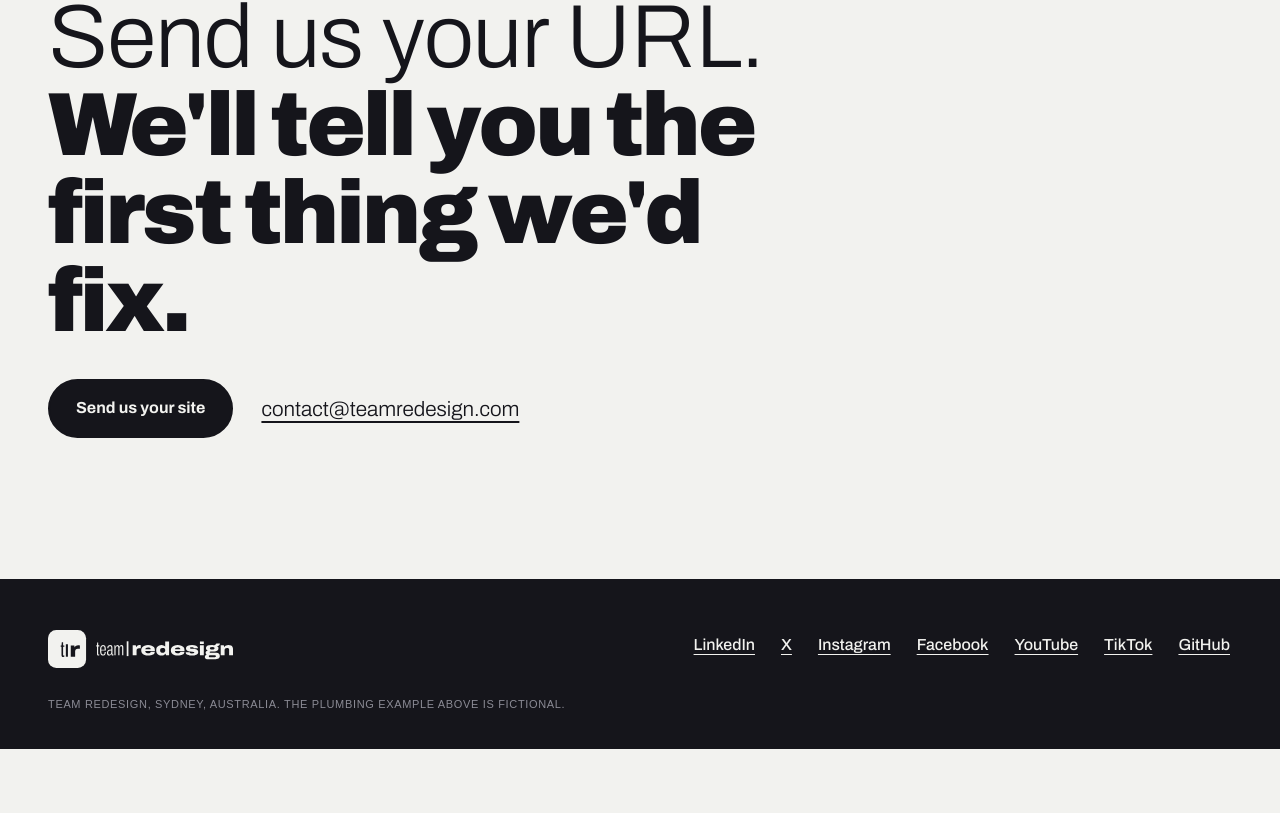
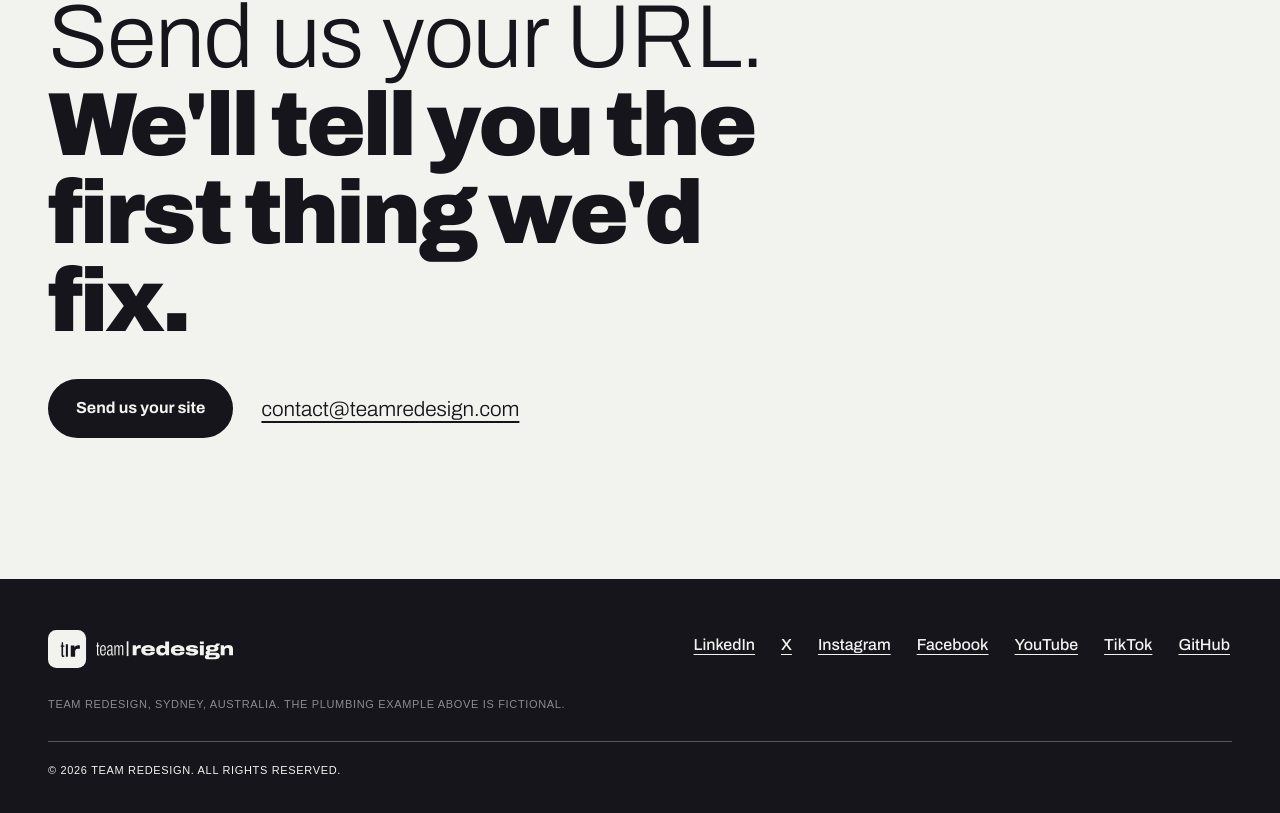
Before and after one commit to teamredesignx/website, a Next.js app: page / in a window 1280 px wide. Shown: the part 3844-4657 px from the top of the page. Before the commit the page ends 4593 px from the top, so only its background shows below. Built offline with nearby package versions, Linux system fonts and the light colour scheme; no server answers; a web font is replaced by a local one.

Commit message:
Add copyright line to the footer

```diff
--- a/src/components/site-footer.module.css
+++ b/src/components/site-footer.module.css
@@ -39,3 +39,9 @@
   color: var(--stone);
   line-height: 1.6;
 }
+
+.copyright {
+  width: 100%;
+  padding-top: 20px;
+  border-top: 1px solid rgb(242 242 239 / 0.3);
+}
--- a/src/components/site-footer.tsx
+++ b/src/components/site-footer.tsx
@@ -28,6 +28,9 @@ export function SiteFooter() {
         <p className={`${styles.note} t-mono`}>
           {site.name}, {site.locality}, {site.country}. The plumbing example above is fictional.
         </p>
+        <p className={`${styles.copyright} t-mono`}>
+          &copy; {new Date().getFullYear()} {site.name}. All rights reserved.
+        </p>
       </div>
     </footer>
   );
```
